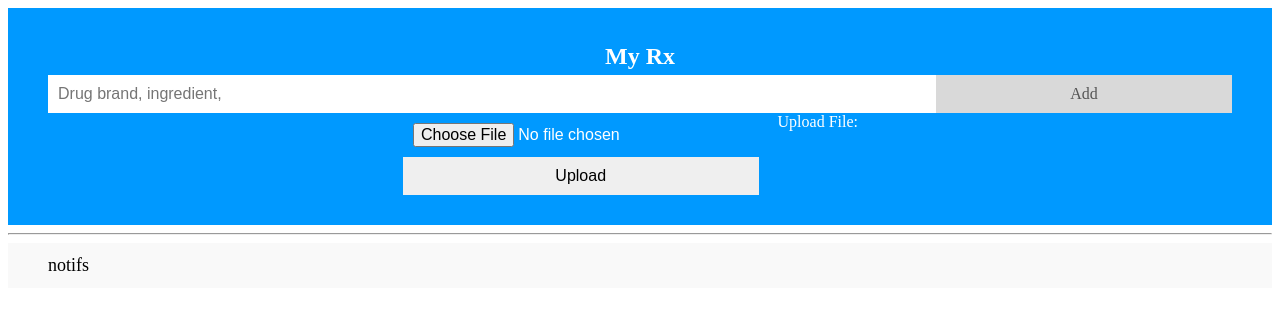
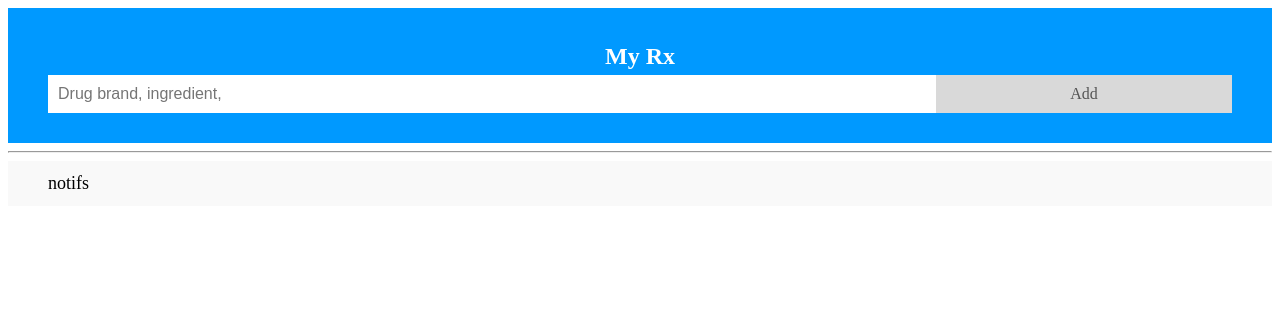
Before and after one commit to devikadwivedi/TreeHacks2023, a Flask app: template templates/index.html in a window 1280 px wide. Shown: the top 310 px of the page. Run offline with Flask 2, Linux system fonts and the light colour scheme; the template is opened without the code that fills it, so the values that code supplies are empty.

Commit message:
temp commit

```diff
--- a/application.py
+++ b/application.py
@@ -1,4 +1,4 @@
-from flask import Flask, flash, request, redirect, url_for
+from flask import Flask, flash, request, redirect, url_for, render_template
 import requests
 from PIL import Image
 from pyzbar.pyzbar import decode
@@ -116,6 +116,10 @@ def image_to_brand(image_name):
         print(response)
         return "error"
 
+def allowed_file(filename):
+    return '.' in filename and \
+           filename.rsplit('.', 1)[1].lower() in ALLOWED_EXTENSIONS
+
 
 def index():
     if request.method == 'POST':
@@ -131,17 +135,9 @@ def index():
             return redirect(request.url)
         if file and allowed_file(file.filename):
             filename = secure_filename(file.filename)
-            file.save(os.path.join(app.config['UPLOAD_FOLDER'], filename))
-            return app.config["UPLOAD_FOLDER"] + filename
-    return '''
-    <!doctype html>
-    <title>Upload new File</title>
-    <h1>Upload new File</h1>
-    <form method=post enctype=multipart/form-data>
-      <input type=file name=file>
-      <input type=submit value=Upload>
-    </form>
-    '''
+            file.save(os.path.join(application.config['UPLOAD_FOLDER'], filename))
+            return application.config["UPLOAD_FOLDER"] + filename
+    return render_template('index.html', uploaded=False)
 
 # add a rule for the index page.
 application.add_url_rule('/','index', (lambda: index()), methods=['GET', 'POST'])
--- a/templates/index.html
+++ b/templates/index.html
@@ -10,12 +10,14 @@
   <h2 style="margin:5px">My Rx</h2>
   <input type="text" id="myInput" placeholder="Drug brand, ingredient,">
   <span onclick="newElement()" class="addBtn">Add</span>
+  {% if uploaded == False %}
   <form enctype = "multipart/form-data" action = "python_script.py" method = "post">
     <div style="display: inline-block;">
       Upload File: <input type = "file" name = "filename" />
       <input type = "submit" value = "Upload" />
     </div>
     </form>
+    {% endif %}
 </div>
 
 <ul id="myUL">
```
